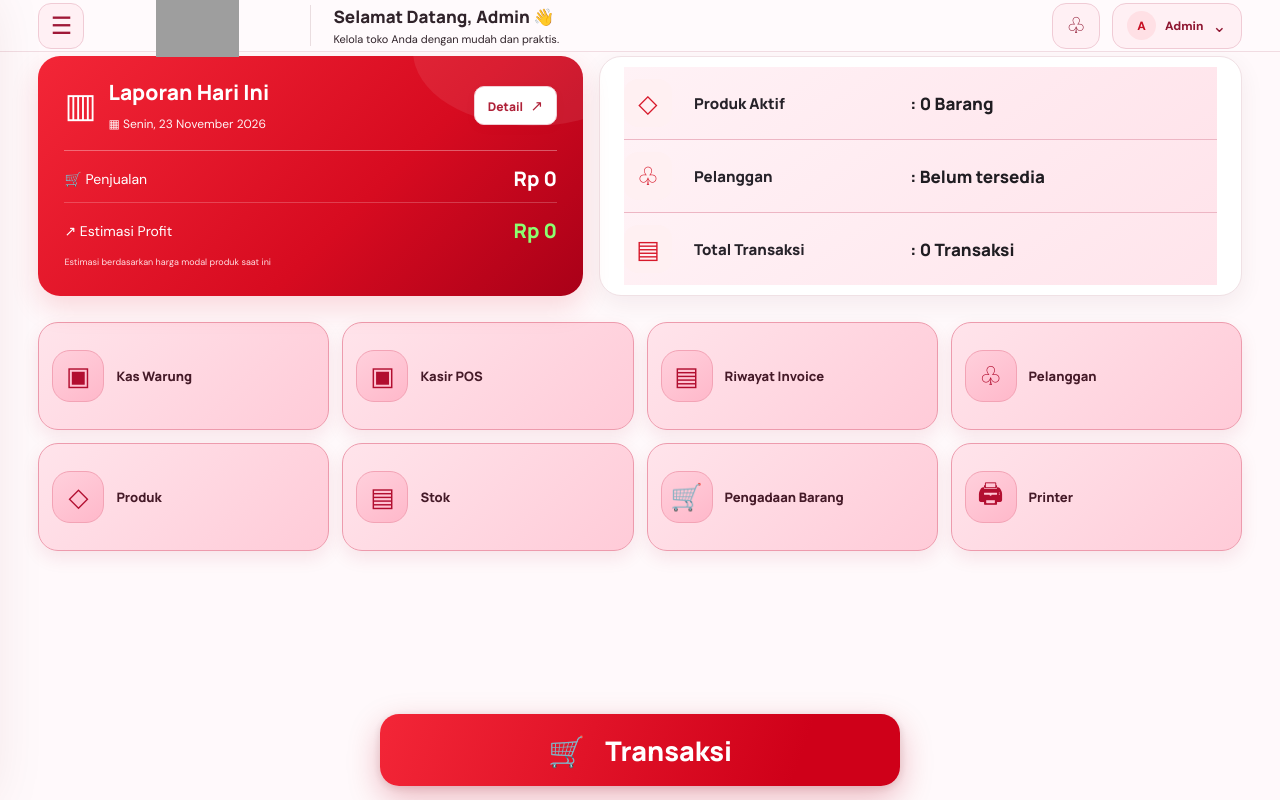
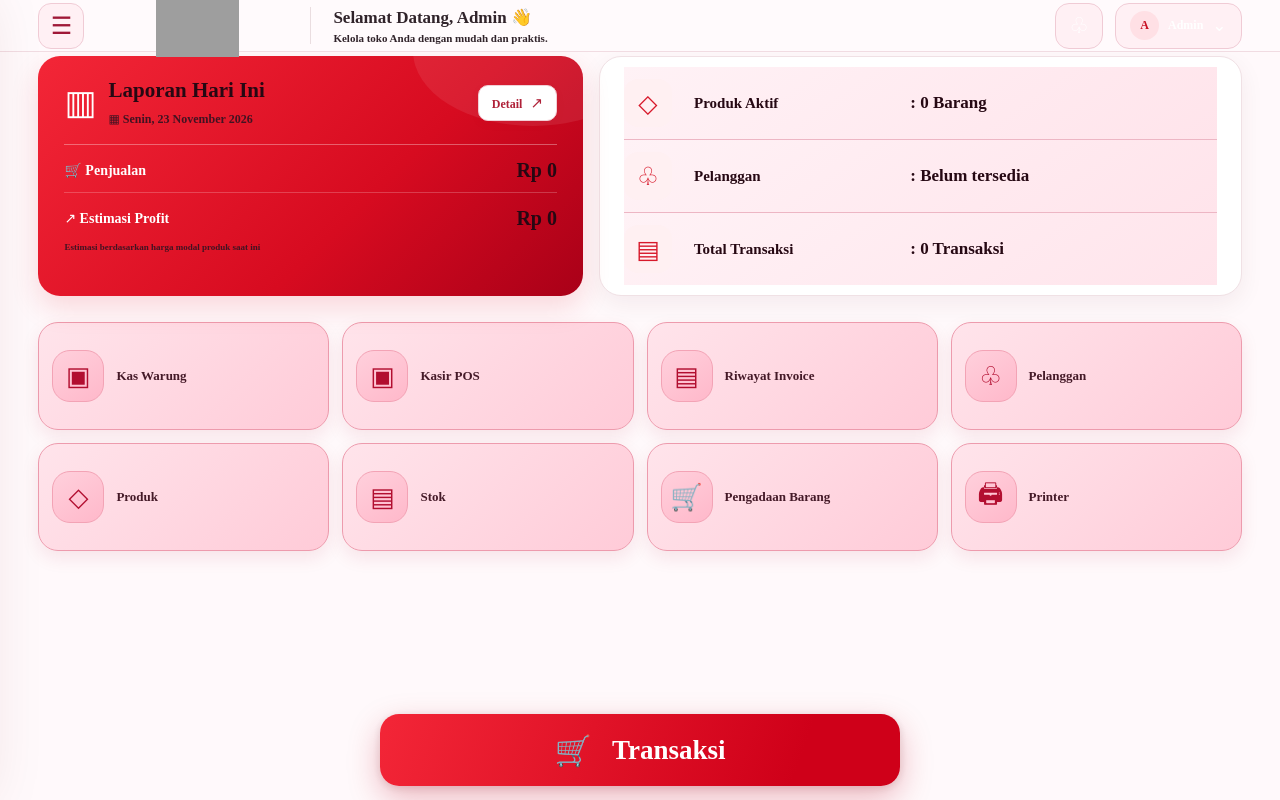
Before and after one commit to ahmadnashir0409-sudo/aplikasi-kasir-pintar, a React (Vite) app in the folder apps/web/: page / in a window 1280 px wide. Built offline with nearby package versions, Linux system fonts and the light colour scheme; grey boxes are pictures that could not be loaded.

Commit message:
Set global Times New Roman bold typography and stronger text contrast

```diff
--- a/apps/web/src/styles.css
+++ b/apps/web/src/styles.css
@@ -643,3 +643,78 @@ input,select,textarea{background:#fffafd!important;border-color:#e8bfca!importan
  .module-heading-desc{padding-left:0!important;grid-column:1/-1;font-size:10px!important}
  .module-heading-action{grid-column:2;grid-row:1/3}
 }
+
+
+/* Global typography refresh: Times New Roman, bold, high-contrast Warung Pintar */
+:root,body,#root,.app-shell,.main,.content,
+button,input,select,textarea,label,table,th,td,
+h1,h2,h3,h4,h5,h6,p,small,strong,b,span,div,a,
+.nav-group,.panel,.metric,.product-card,.dashboard-tile{
+ font-family:"Times New Roman",Times,serif!important;
+}
+body,#root,.app-shell,.main,.content{font-weight:700!important}
+h1,h2,h3,h4,h5,h6,p,small,label,th,td,
+button,input,select,textarea,.crumb,.nav-group button,
+.brand-lockup b,.brand-lockup small,.store-card b,.store-card small,
+.user b,.user small,.heading,.panel-title,.metric,.product-card,
+.dashboard-tile,.cash-page-title,.cash-page-description{
+ font-weight:700!important;
+}
+/* Main content: strong ink, no faded grey copy */
+.content,.content p,.content small,.content label,
+.content .heading p,.content .panel p,.content .panel-title p,
+.content .product-card small,.content .product-card i,
+.content .metric small,.content .empty p,
+.content .table-wrap td,.content .table-wrap th,
+.module-heading-desc,.cash-page-description{
+ color:#421322!important;
+ opacity:1!important;
+}
+.content h1,.content h2,.content h3,.content b,.content strong,
+.content .heading h1,.content .panel-title h2,
+.content .product-card b,.content .product-card strong,
+.content .metric b,.content .empty b{
+ color:#260813!important;
+ opacity:1!important;
+}
+/* Bright, readable pink-red interactive elements */
+button,.primary,.secondary,.danger,.danger-outline,
+.page-back-button,.dashboard-transaction,.cash-action{
+ font-weight:800!important;
+}
+.primary,.page-back-button,.dashboard-transaction{
+ color:#fff!important;
+ text-shadow:none!important;
+}
+.secondary{color:#8e1230!important}
+input,select,textarea{
+ color:#35101e!important;
+ font-weight:700!important;
+}
+input::placeholder,textarea::placeholder{color:#8e4358!important;opacity:1!important;font-weight:700!important}
+/* Sidebar remains dark, but every label is bright and legible */
+.sidebar{color:#fff!important}
+.brand-lockup b,.store-card b,.user b,.nav-group button,
+.nav-group label,.store-card small,.user small,.local-note p{
+ color:#fff0f4!important;opacity:1!important;font-weight:700!important;
+}
+.nav-group button.active{
+ color:#fff!important;
+ background:linear-gradient(90deg,#a90e32,#d91e49)!important;
+ box-shadow:inset 3px 0 #ffb4c6,0 4px 12px #e31a4533!important;
+}
+.nav-group button:hover{color:#fff!important;background:#6e1730!important}
+.nav-group label,.local-note b{color:#ffb5c8!important}
+.topbar,.topbar .crumb,.topbar .crumb b,.topbar .top-right,
+.topbar .admin-chip,.topbar .notification{
+ color:#fff!important;font-weight:700!important;opacity:1!important;
+}
+.shift-pill,.local-pill,.warn-pill{font-weight:800!important;opacity:1!important}
+.shift-pill{color:#8d1230!important;background:#ffdce5!important;border-color:#e99bad!important}
+.shift-pill.on{color:#075b32!important;background:#c9f7dc!important;border-color:#38b875!important}
+/* Table, status, and helper text contrast */
+thead th{color:#75132d!important;font-weight:800!important}
+tbody td{color:#35101e!important;font-weight:700!important}
+.metric small,.metric b{opacity:1!important}
+.empty p,.panel p,.panel-title p{color:#693044!important}
+button:disabled{opacity:.78!important}
```
